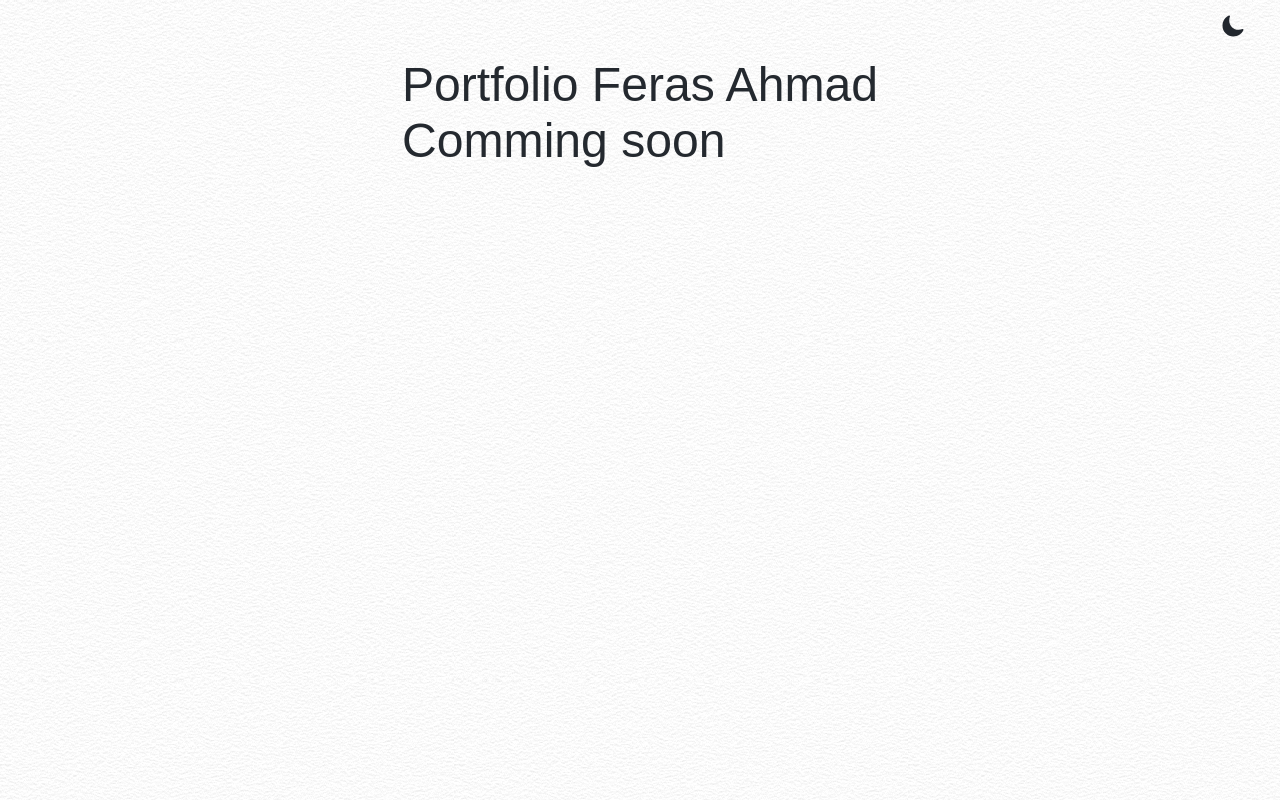
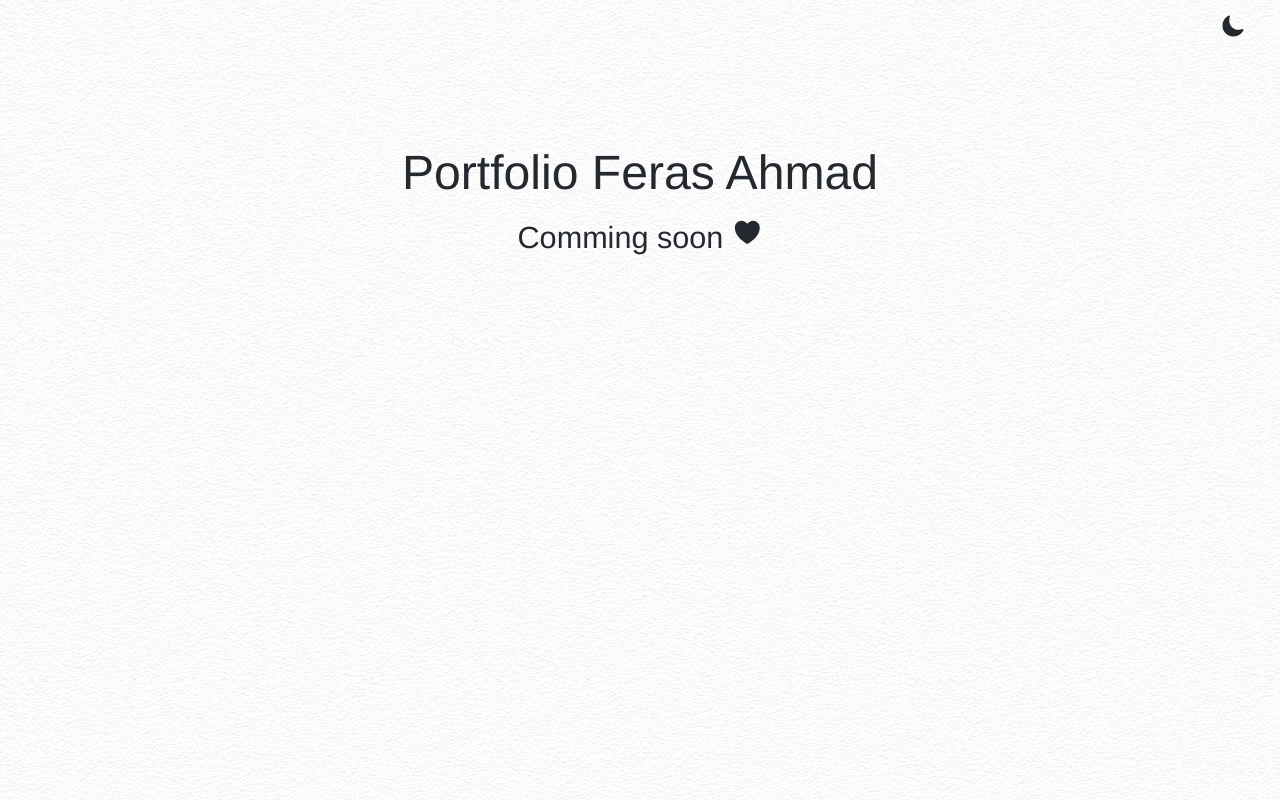
Before and after one commit to Eng-FerasAhmad/portfolio, a React (Vite) app: page / in a window 1280 px wide. Built offline with nearby package versions, Linux system fonts and the light colour scheme.

Commit message:
add style

```diff
--- a/src/components/landing/Landing.tsx
+++ b/src/components/landing/Landing.tsx
@@ -1,11 +1,12 @@
 import { LandingContainer, LandingWrapper, LandingWrapperComminSoon } from './styles';
+import { IoHeart } from "react-icons/io5";
 
 export default function Landing(): JSX.Element {
   return (
     <LandingContainer data-testid="entry">
       <LandingWrapper>
-        <LandingWrapperComminSoon>Portfolio Feras Ahmad</LandingWrapperComminSoon>
-        <LandingWrapperComminSoon>Comming soon</LandingWrapperComminSoon>
+        <div>Portfolio Feras Ahmad</div>
+        <LandingWrapperComminSoon>Comming soon <IoHeart /></LandingWrapperComminSoon>
       </LandingWrapper>
     </LandingContainer>
   );
--- a/src/components/landing/styles.ts
+++ b/src/components/landing/styles.ts
@@ -5,6 +5,7 @@ import { contentWidth, device } from '../../style/screenSize';
 export const LandingContainer = styled.div`
   color: ${(props) => props.theme.color.page.font};
   margin: auto;
+  padding: ${pixelToRem(100,0)};
 
   @media ${device.mobile} {
     max-width: ${pixelToRem(contentWidth.mobile)};
@@ -21,9 +22,11 @@ export const LandingContainer = styled.div`
 
 export const LandingWrapper = styled.div`
   font-size: ${pixelToRem(55)};
-  font-family: 'Ubuntu', sans-serif;
+  height: ${pixelToRem(200)};
 `;
 
 export const LandingWrapperComminSoon = styled.div`
-  font-family: 'Ubuntu', sans-serif;
+  font-size: ${pixelToRem(35)};
+  text-align: center;
+  margin-top: ${pixelToRem(20)};
 `;
```
